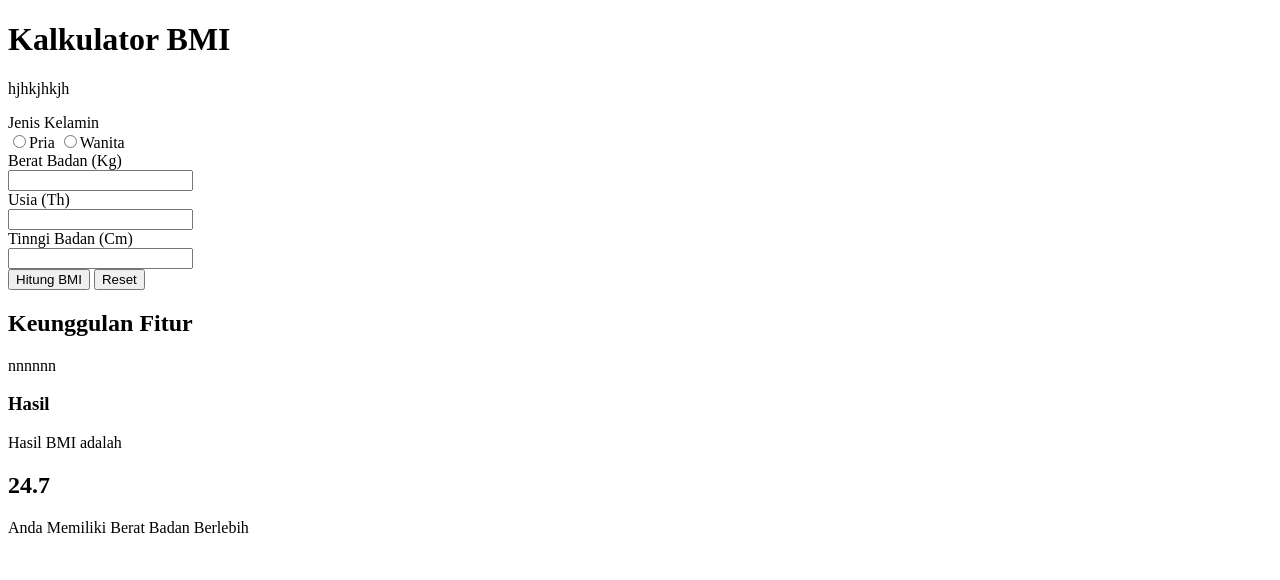
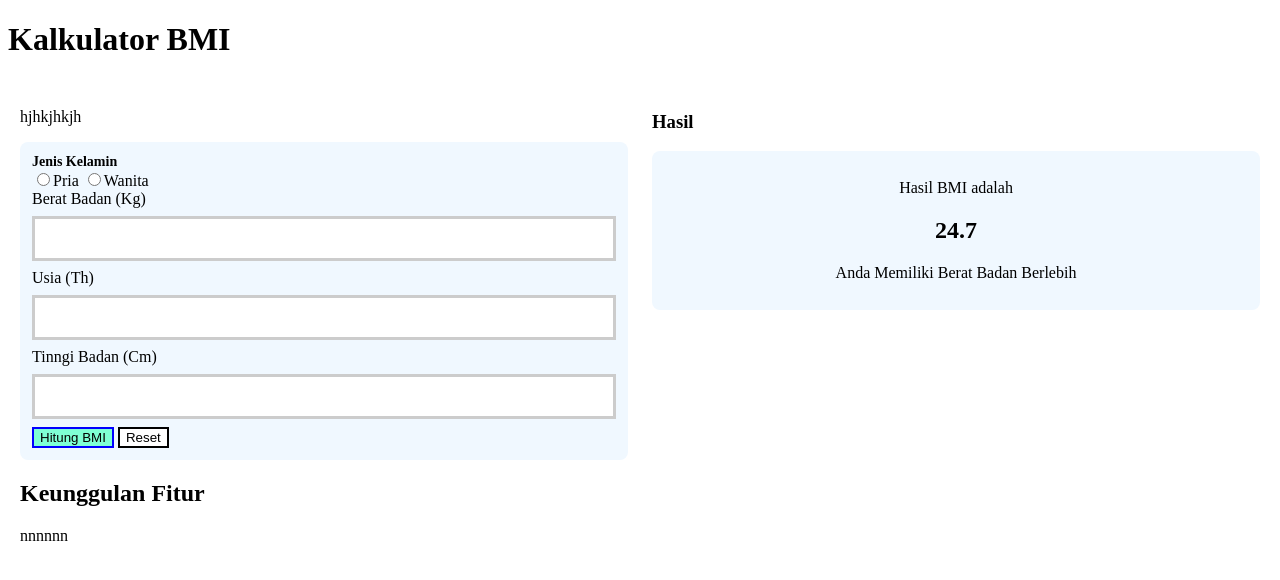
Before and after one commit to revou-fundamental-course/8-jul-24-Dennis-glich, a plain HTML site: page index.html in a window 1280 px wide. Drawn offline with Linux system fonts and the light colour scheme.

Commit message:
edit config

```diff
--- a/CSS/styles.css
+++ b/CSS/styles.css
@@ -1 +1,58 @@
 /* ini css */
+
+main {
+    display: flex;
+    justify-content: space-around;
+}
+
+.main-content{
+    flex: 1;
+    padding: 12px;
+}
+
+.input-title{
+    font-size: 14px;
+    font-weight: bold;
+}
+
+form{
+    background-color: aliceblue;
+    padding: 12px;
+    border-radius: 8px;
+}
+
+.button{
+    height: 28px;
+    border-radius: 4px;
+}
+
+.hasil{
+    background-color: aquamarine;
+    border: 2px solid blue;
+}
+
+.reset{
+    background-color: white;
+    border: 2px solid black;
+}
+
+input[type=number]{
+    width: 100%;
+    padding: 12px 20px;
+    margin: 8px 0;
+    box-sizing: border-box;
+    border: 3px solid #ccc;
+    -webkit-transition: 0.5s;
+    outline: none;
+}
+
+input[type=number]:focus{
+    border: 3px solid #555;
+}
+
+.result-section{
+    text-align: center;
+    background-color: aliceblue;
+    border-radius: 8px;
+    padding: 12px;
+}
```
